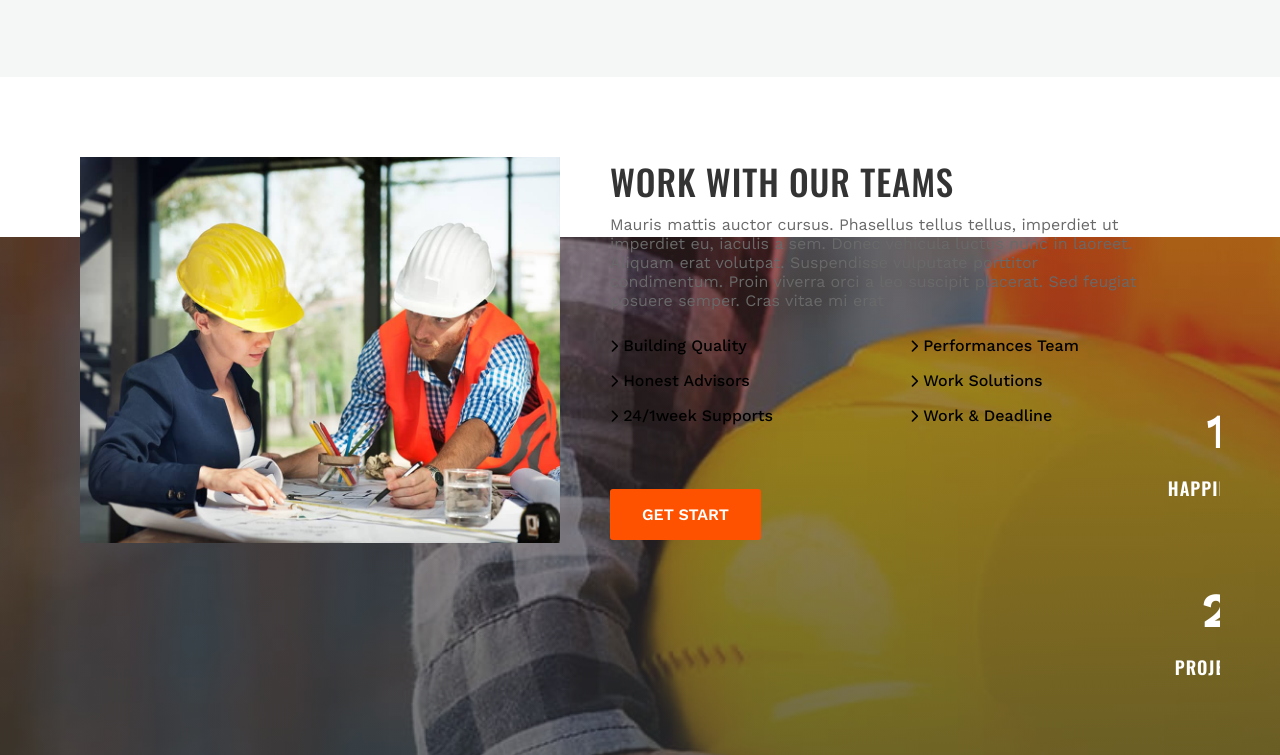
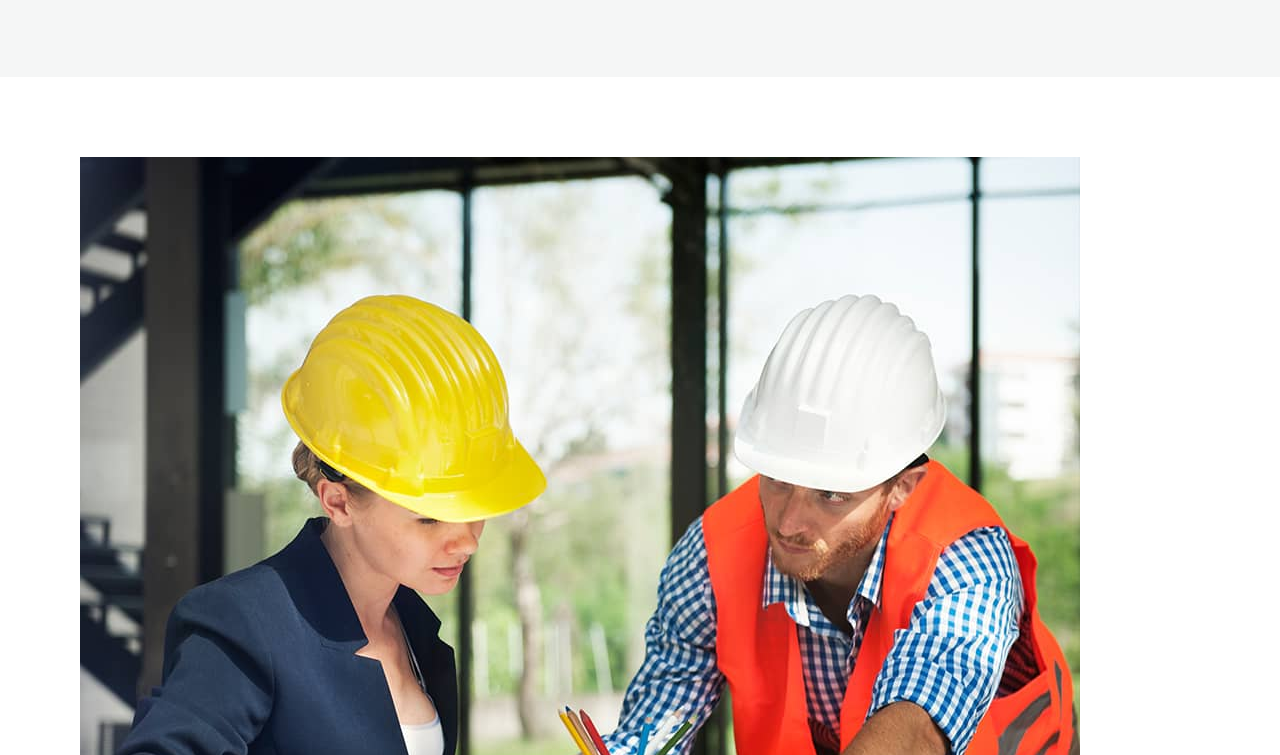
Before and after one commit to freelancerrmehedi/Brigate, a plain HTML site: page index.html in a window 1280 px wide. Shown: the part 1165-1920 px from the top of the page. Drawn offline with nearby package versions, Linux system fonts and the light colour scheme; files whose address does not match are found by name.

Commit message:
Update style.css

```diff
--- a/style.css
+++ b/style.css
@@ -407,16 +407,14 @@ a {
 
 
 /*start team section*/
-
+section#ourTeam {
+    overflow: hidden;
+}
 .teamImage {
     max-width: 100%;
     width: 530px;
 }
-.teamImage img {
-    width: 530px;
-    float: left;
-    padding-right: 50px;
-}
+
 .teamDetails {
     width: 530px;
     float: left;
@@ -632,11 +630,6 @@ section#blogPost {
 }
 /*end blogPost section*/
 
-
-
-
-
-
 /*start priceplan section*/
 
 
@@ -756,10 +749,6 @@ section#pricePlan {
 /*end priceplan section*/
 
 
-
-
-
-
 /*start aideas section*/
 section#aideas {
     padding: 0px;
@@ -845,8 +834,6 @@ section#aideas {
 }
 
 /*end aideas section*/
-
-
 
 
 /*start team section*/
@@ -1115,14 +1102,12 @@ a#learnMoreBtn {
 		transition:.3s;
 }
 
-
 /*end projects section*/
 
 
 
 
 /*start latestnews section*/
-
 
 section#LatestNews {
     height: 696px;
```
